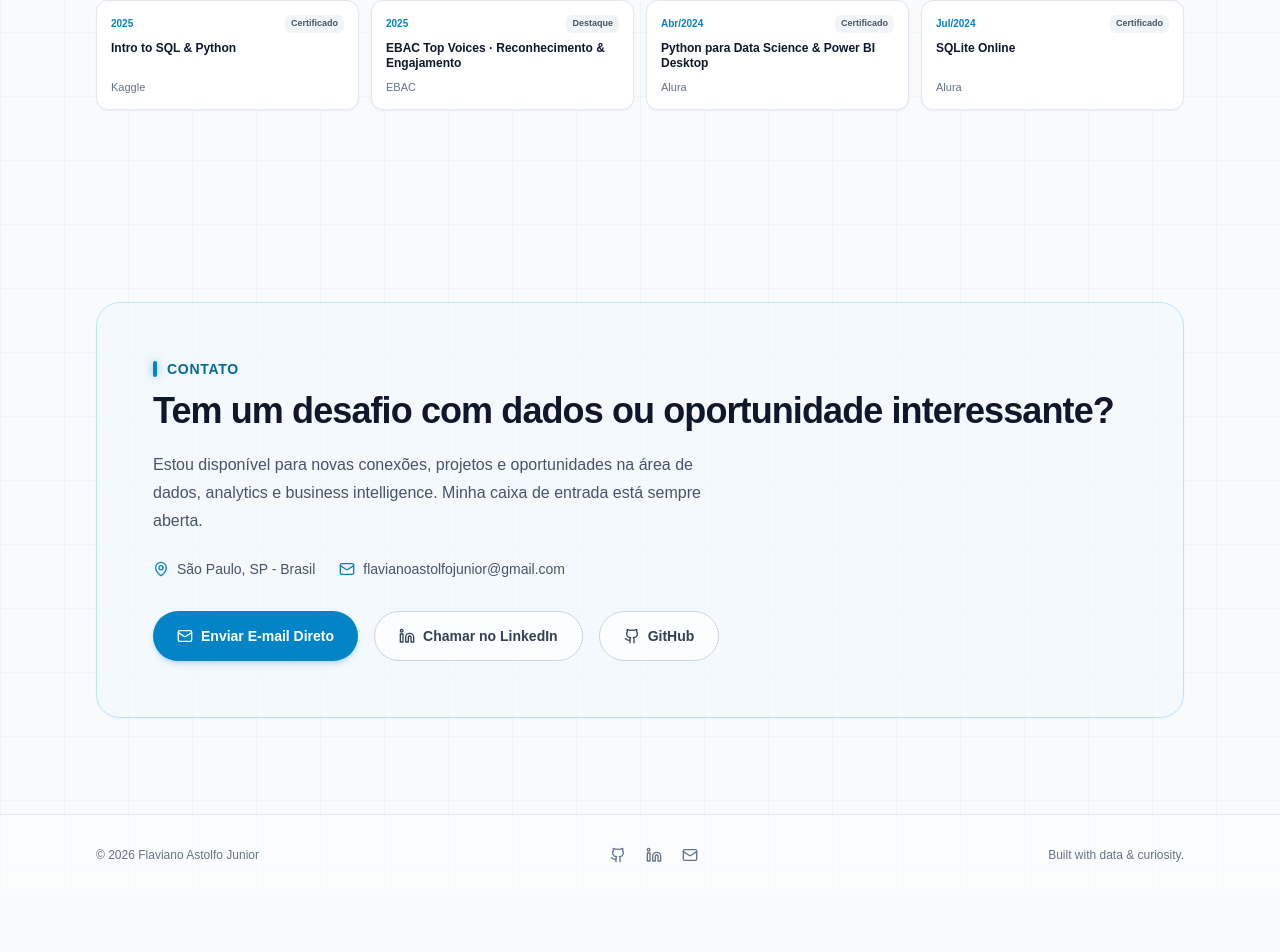
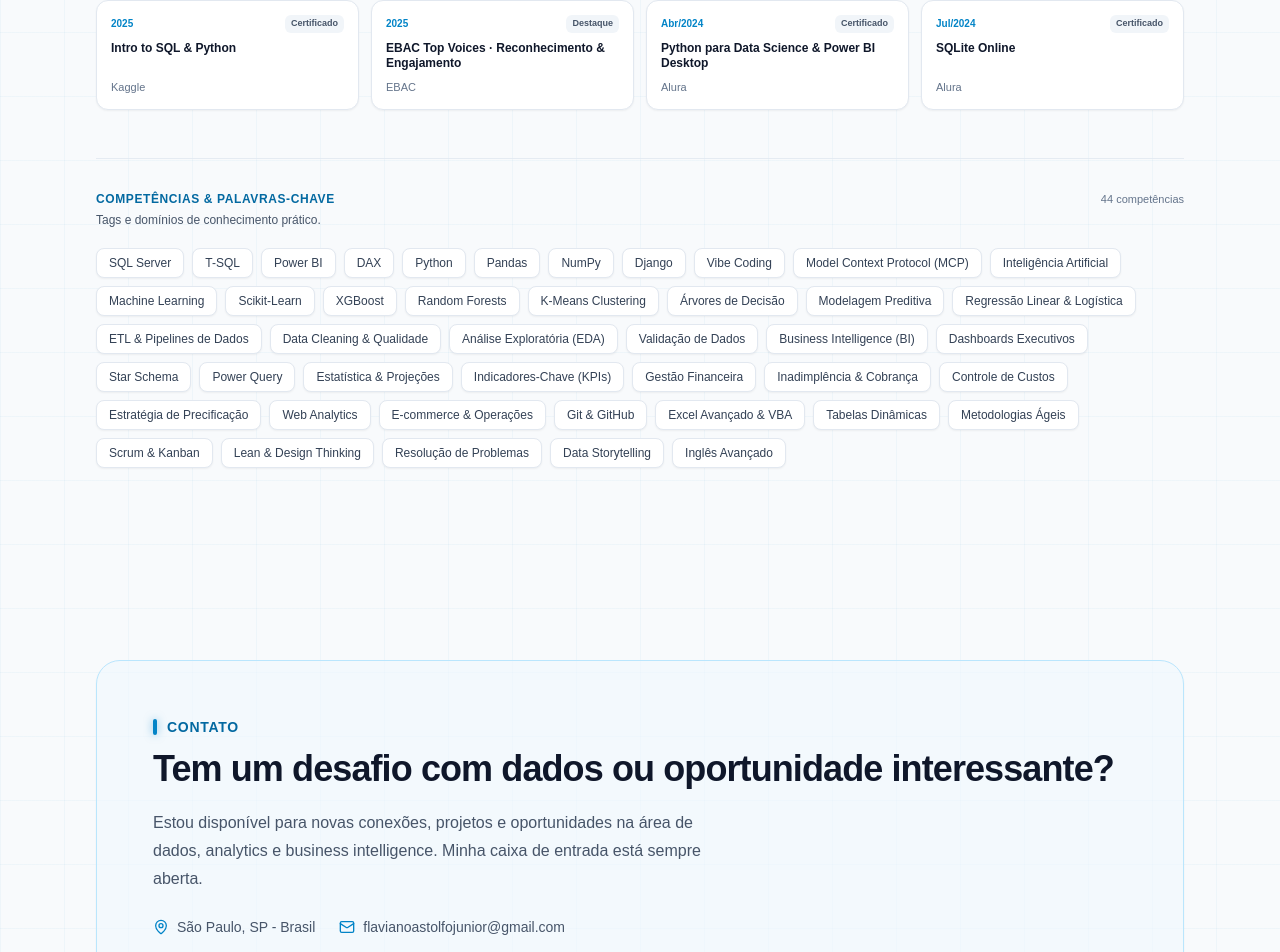
Before and after one commit to flavianojr1/flaviano-portfolio, a Next.js app: page / in a window 1280 px wide. Shown: the part 6944-7896 px from the top of the page. Before the commit the page ends 7839 px from the top, so only its background shows below. Built offline with nearby package versions, Linux system fonts and the light colour scheme.

Commit message:
feat: adicionar nuvem de tags de competencias e palavras-chave na secao de formacao

```diff
--- a/src/app/page.tsx
+++ b/src/app/page.tsx
@@ -566,6 +566,32 @@ export default function Home() {
             ))}
           </div>
         </div>
+
+        {/* Nuvem de Competências & Palavras-Chave */}
+        <div className="mt-12 border-t border-slate-200/80 pt-8 dark:border-white/10">
+          <div className="flex flex-wrap items-baseline justify-between gap-2">
+            <h3 className="font-mono text-xs font-bold uppercase tracking-wider text-sky-700 dark:text-cyan">
+              {t(p.skillsCloud).label}
+            </h3>
+            <span className="font-mono text-[11px] text-slate-500 dark:text-slate-400">
+              {p.skillTags.length} {locale === 'pt' ? 'competências' : 'skills'}
+            </span>
+          </div>
+          <p className="mt-1 text-xs text-slate-600 dark:text-slate-400">
+            {t(p.skillsCloud).title}
+          </p>
+
+          <div className="mt-5 flex flex-wrap gap-2">
+            {p.skillTags.map((tag) => (
+              <span
+                key={tag}
+                className="inline-flex items-center rounded-lg border border-slate-200 bg-white px-3 py-1.5 font-mono text-xs font-medium text-slate-700 shadow-sm transition hover:border-sky-500/40 hover:text-sky-600 hover:shadow-sm dark:border-white/10 dark:bg-white/[.03] dark:text-slate-300 dark:hover:border-cyan/40 dark:hover:text-cyan"
+              >
+                {tag}
+              </span>
+            ))}
+          </div>
+        </div>
       </Section>
 
       {/* Contato Section */}
--- a/src/data/portfolio.ts
+++ b/src/data/portfolio.ts
@@ -572,6 +572,62 @@ export const portfolio = {
       credentialId: '98da5def-817e-463e-a7d3-e8707a1517ff',
     },
   ],
+  skillsCloud: {
+    pt: {
+      label: 'Competências & Palavras-Chave',
+      title: 'Tags e domínios de conhecimento prático.',
+    },
+    en: {
+      label: 'Competencies & Keywords',
+      title: 'Tags and practical domains of expertise.',
+    },
+  },
+  skillTags: [
+    'SQL Server',
+    'T-SQL',
+    'Power BI',
+    'DAX',
+    'Python',
+    'Pandas',
+    'NumPy',
+    'Django',
+    'Vibe Coding',
+    'Model Context Protocol (MCP)',
+    'Inteligência Artificial',
+    'Machine Learning',
+    'Scikit-Learn',
+    'XGBoost',
+    'Random Forests',
+    'K-Means Clustering',
+    'Árvores de Decisão',
+    'Modelagem Preditiva',
+    'Regressão Linear & Logística',
+    'ETL & Pipelines de Dados',
+    'Data Cleaning & Qualidade',
+    'Análise Exploratória (EDA)',
+    'Validação de Dados',
+    'Business Intelligence (BI)',
+    'Dashboards Executivos',
+    'Star Schema',
+    'Power Query',
+    'Estatística & Projeções',
+    'Indicadores-Chave (KPIs)',
+    'Gestão Financeira',
+    'Inadimplência & Cobrança',
+    'Controle de Custos',
+    'Estratégia de Precificação',
+    'Web Analytics',
+    'E-commerce & Operações',
+    'Git & GitHub',
+    'Excel Avançado & VBA',
+    'Tabelas Dinâmicas',
+    'Metodologias Ágeis',
+    'Scrum & Kanban',
+    'Lean & Design Thinking',
+    'Resolução de Problemas',
+    'Data Storytelling',
+    'Inglês Avançado',
+  ],
   contact: {
     pt: {
       label: 'Contato',
```
